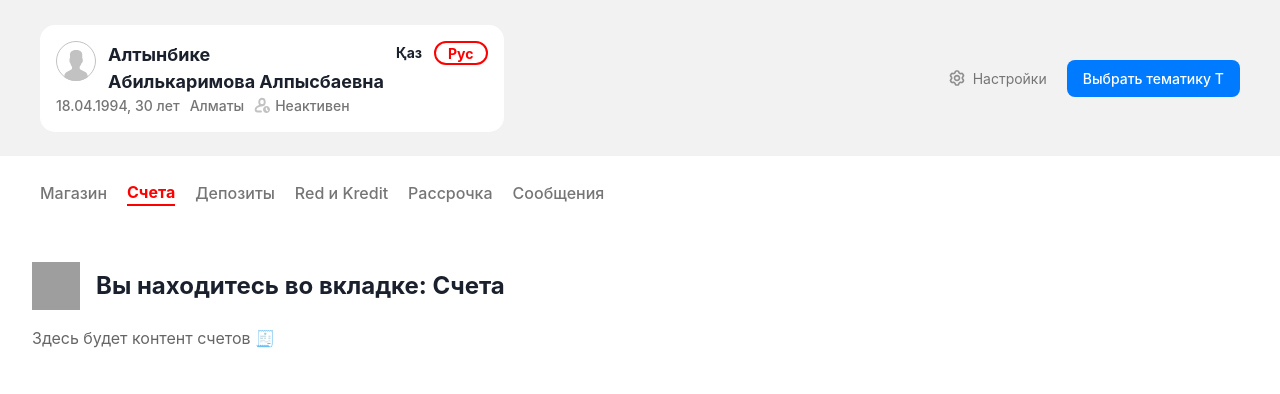
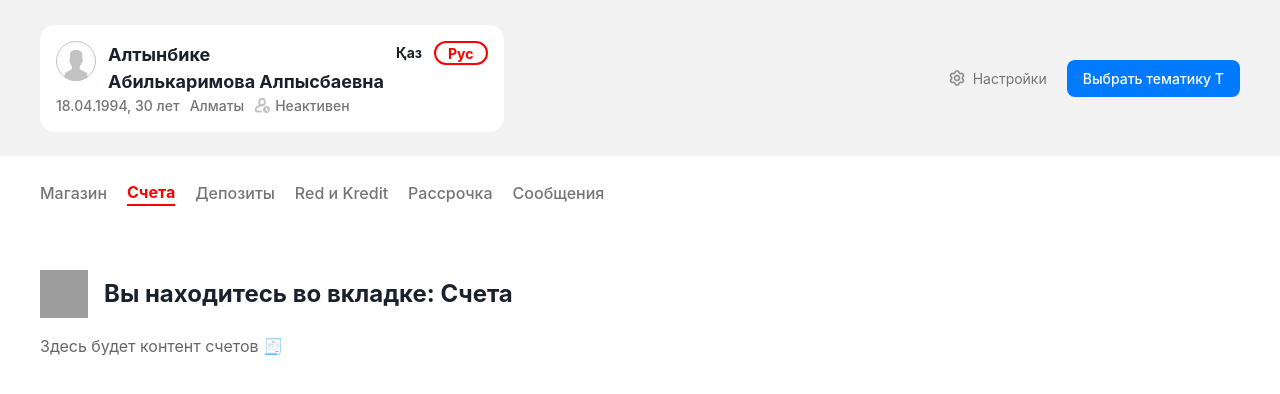
Before and after one commit to Aziz-Yuldashev/Manager-Portal, a React (Vite) app: page / in a window 1280 px wide. Both pictures are taken after a click on the button "Счета". Shown: the top 394 px of the page. Built offline with nearby package versions, Linux system fonts and the light colour scheme; grey boxes are pictures that could not be loaded.

Commit message:
Update index.module.css

```diff
--- a/src/components/pagesTabs/index.module.css
+++ b/src/components/pagesTabs/index.module.css
@@ -1,5 +1,5 @@
 .container {
-    padding: 32px;
+    padding: 40px;
 }
 
 .titleBox {
```
